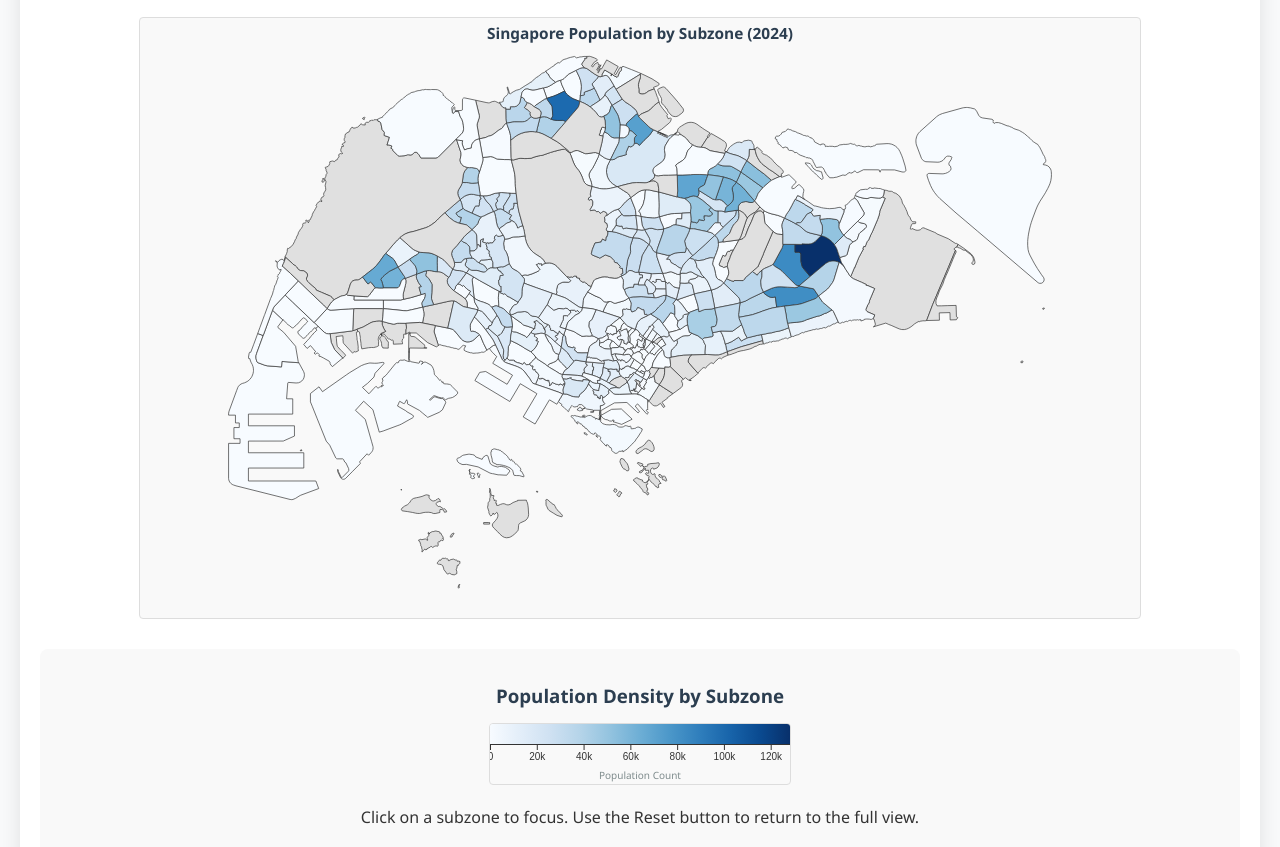
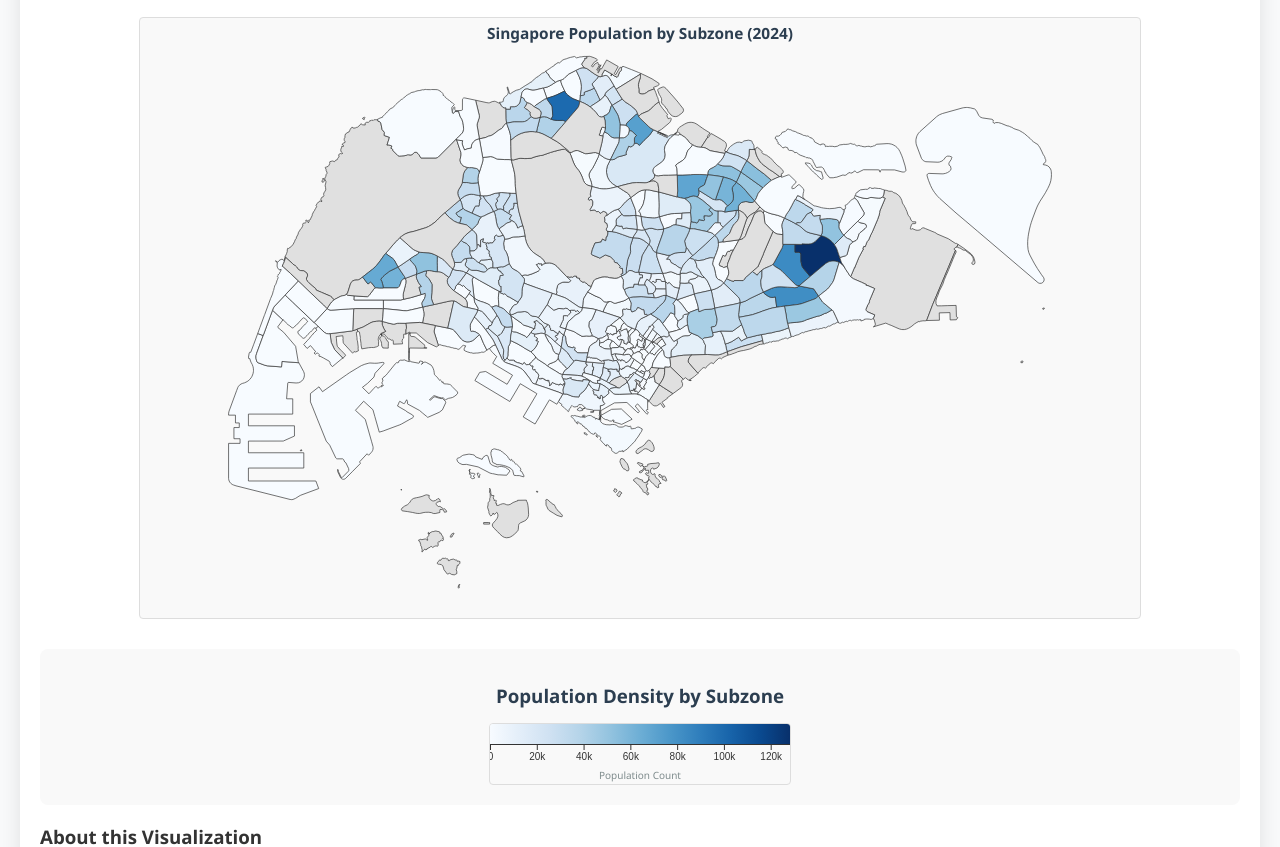
Before and after one commit to Inc0mple/IDV-assignment4, a plain HTML site: page index.html in a window 1280 px wide. Shown: the part 107-954 px from the top of the page. Drawn offline with nearby package versions, Linux system fonts and the light colour scheme.

Commit message:
Update index.html

```diff
--- a/index.html
+++ b/index.html
@@ -17,7 +17,7 @@
     <div class="legend-container">
       <h3>Population Density by Subzone</h3>
       <div id="legend"></div>
-      <p class="legend-note">Click on a subzone to focus. Use the Reset button to return to the full view.</p>
+<!--       <p class="legend-note">Click on a subzone to focus. Use the Reset button to return to the full view.</p> -->
     </div>
     <div class="info-container">
       <h3>About this Visualization</h3>
```
